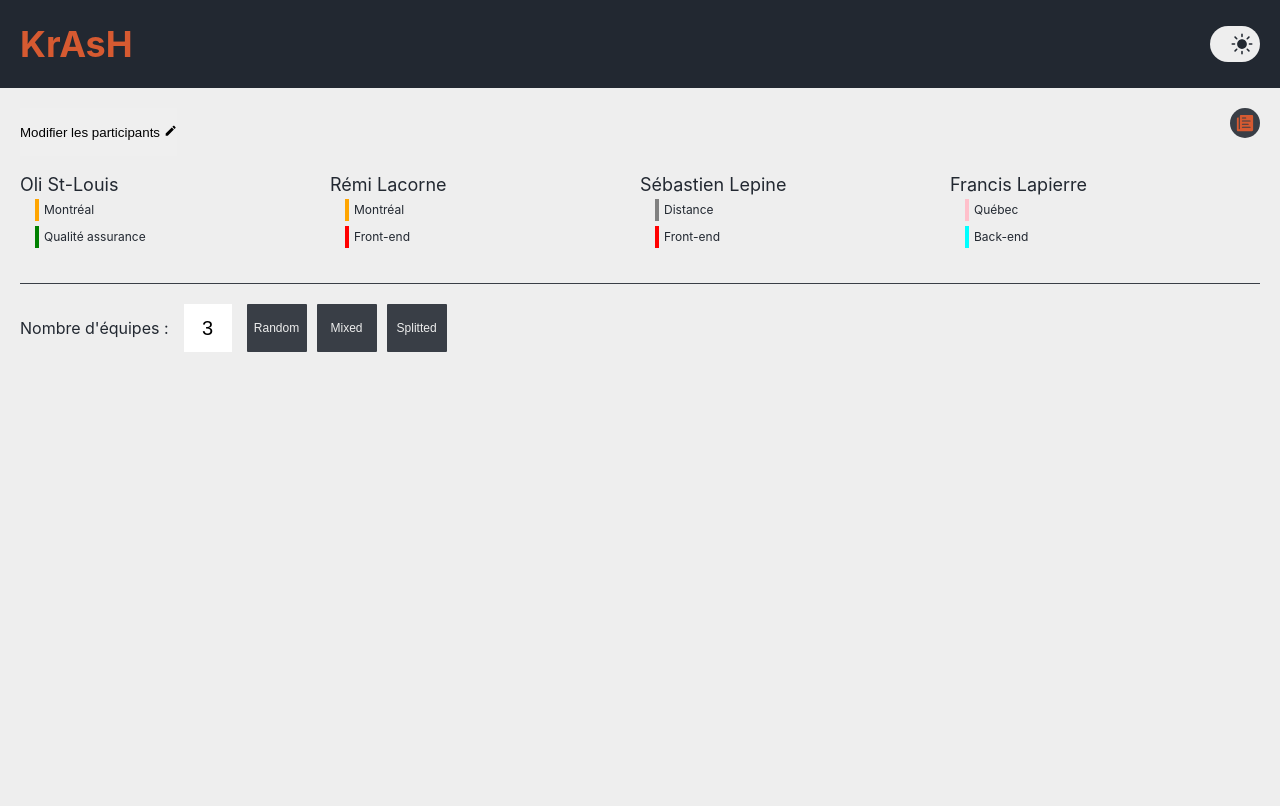
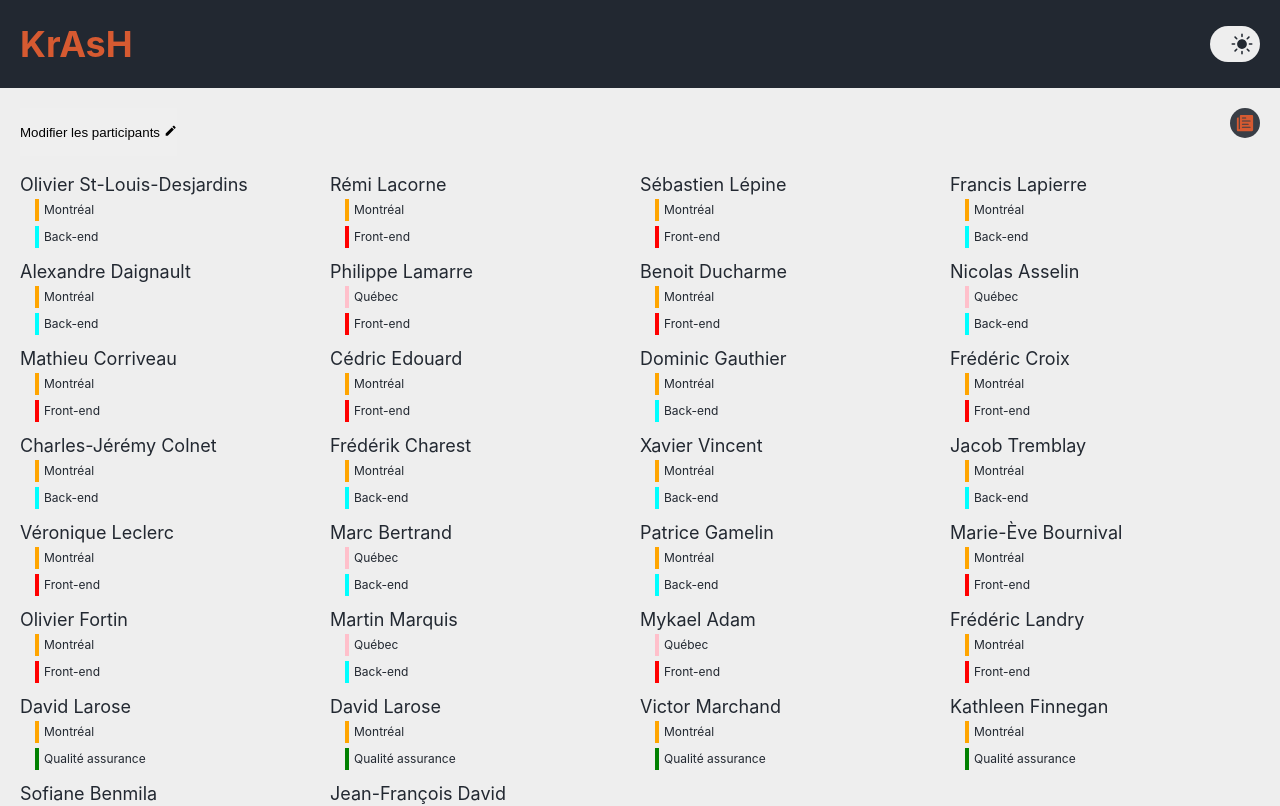
Before and after one commit to fynnen/krash, a React (Create React App) app: page / in a window 1280 px wide. Shown: the top 806 px of the page. Built offline with nearby package versions, Linux system fonts and the light colour scheme.

Commit message:
Remplir la liste des participants avec la prod existante

```diff
--- a/src/initialStates.js
+++ b/src/initialStates.js
@@ -1,8 +1,8 @@
 export const initialParticipants = [
   {
     id : 1,
-    name: "Oli St-Louis",
-    role: "QA",
+    name: "Olivier St-Louis-Desjardins",
+    role: "BE",
     location: "MTL",
     available: true
   },
@@ -15,16 +15,198 @@
   },
   {
     id : 3,
-    name: "Sébastien Lepine",
+    name: "Sébastien Lépine",
     role: "FE",
-    location: "HOME",
+    location: "MTL",
     available: true
   },
   {
     id: 4,
     name: "Francis Lapierre",
     role: "BE",
+    location: "MTL",
+    available: true
+  },
+  {
+    id: 5,
+    name: "Alexandre Daignault",
+    role: "BE",
+    location: "MTL",
+    available: true
+  },
+  {
+    id: 6,
+    name: "Philippe Lamarre",
+    role: "FE",
     location: "QC",
+    available: true
+  },
+  {
+    id: 7,
+    name: "Benoit Ducharme",
+    role: "FE",
+    location: "MTL",
+    available: true
+  },
+  {
+    id: 8,
+    name: "Nicolas Asselin",
+    role: "BE",
+    location: "QC",
+    available: true
+  },
+  {
+    id: 9,
+    name: "Mathieu Corriveau",
+    role: "FE",
+    location: "MTL",
+    available: true
+  },
+  {
+    id: 10,
+    name: "Cédric Edouard",
+    role: "FE",
+    location: "MTL",
+    available: true
+  },
+  {
+    id: 11,
+    name: "Dominic Gauthier",
+    role: "BE",
+    location: "MTL",
+    available: true
+  },
+  {
+    id: 11,
+    name: "Frédéric Croix",
+    role: "FE",
+    location: "MTL",
+    available: true
+  },
+  {
+    id: 12,
+    name: "Charles-Jérémy Colnet",
+    role: "BE",
+    location: "MTL",
+    available: true
+  },
+  {
+    id: 13,
+    name: "Frédérik Charest",
+    role: "BE",
+    location: "MTL",
+    available: true
+  },
+  {
+    id: 14,
+    name: "Xavier Vincent",
+    role: "BE",
+    location: "MTL",
+    available: true
+  },
+  {
+    id: 15,
+    name: "Jacob Tremblay",
+    role: "BE",
+    location: "MTL",
+    available: true
+  },
+  {
+    id: 16,
+    name: "Véronique Leclerc",
+    role: "FE",
+    location: "MTL",
+    available: true
+  },
+  {
+    id: 17,
+    name: "Marc Bertrand",
+    role: "BE",
+    location: "QC",
+    available: true
+  },
+  {
+    id: 18,
+    name: "Patrice Gamelin",
+    role: "BE",
+    location: "MTL",
+    available: true
+  },
+  {
+    id: 19,
+    name: "Marie-Ève Bournival",
+    role: "FE",
+    location: "MTL",
+    available: true
+  },
+  {
+    id: 20,
+    name: "Olivier Fortin",
+    role: "FE",
+    location: "MTL",
+    available: true
+  },
+  {
+    id: 21,
+    name: "Martin Marquis",
+    role: "BE",
+    location: "QC",
+    available: true
+  },
+  {
+    id: 22,
+    name: "Mykael Adam",
+    role: "FE",
+    location: "QC",
+    available: true
+  },
+  {
+    id: 23,
+    name: "Frédéric Landry",
+    role: "FE",
+    location: "MTL",
+    available: true
+  },
+  {
+    id: 24,
+    name: "David Larose",
+    role: "QA",
+    location: "MTL",
+    available: true
+  },
+  {
+    id: 25,
+    name: "David Larose",
+    role: "QA",
+    location: "MTL",
+    available: true
+  },
+  {
+    id: 26,
+    name: "Victor Marchand",
+    role: "QA",
+    location: "MTL",
+    available: true
+  },
+  {
+    id: 27,
+    name: "Kathleen Finnegan",
+    role: "QA",
+    location: "MTL",
+    available: true
+  },
+  {
+    id: 28,
+    name: "Sofiane Benmila",
+    role: "QA",
+    location: "MTL",
+    available: true
+  },
+  {
+    id: 29,
+    name: "Jean-François David",
+    role: "QA",
+    location: "MTL",
     available: true
   }
 ];
```
